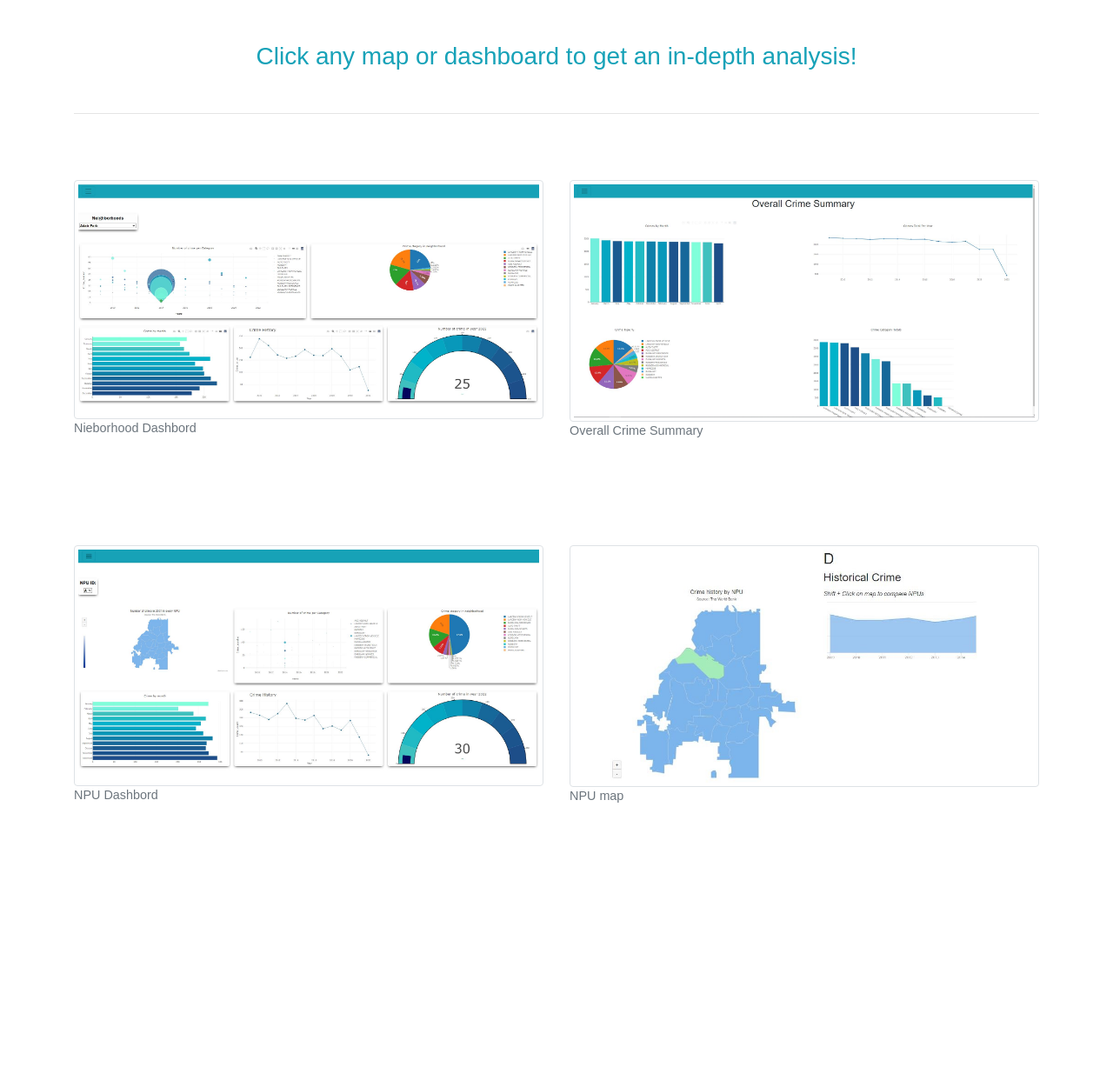
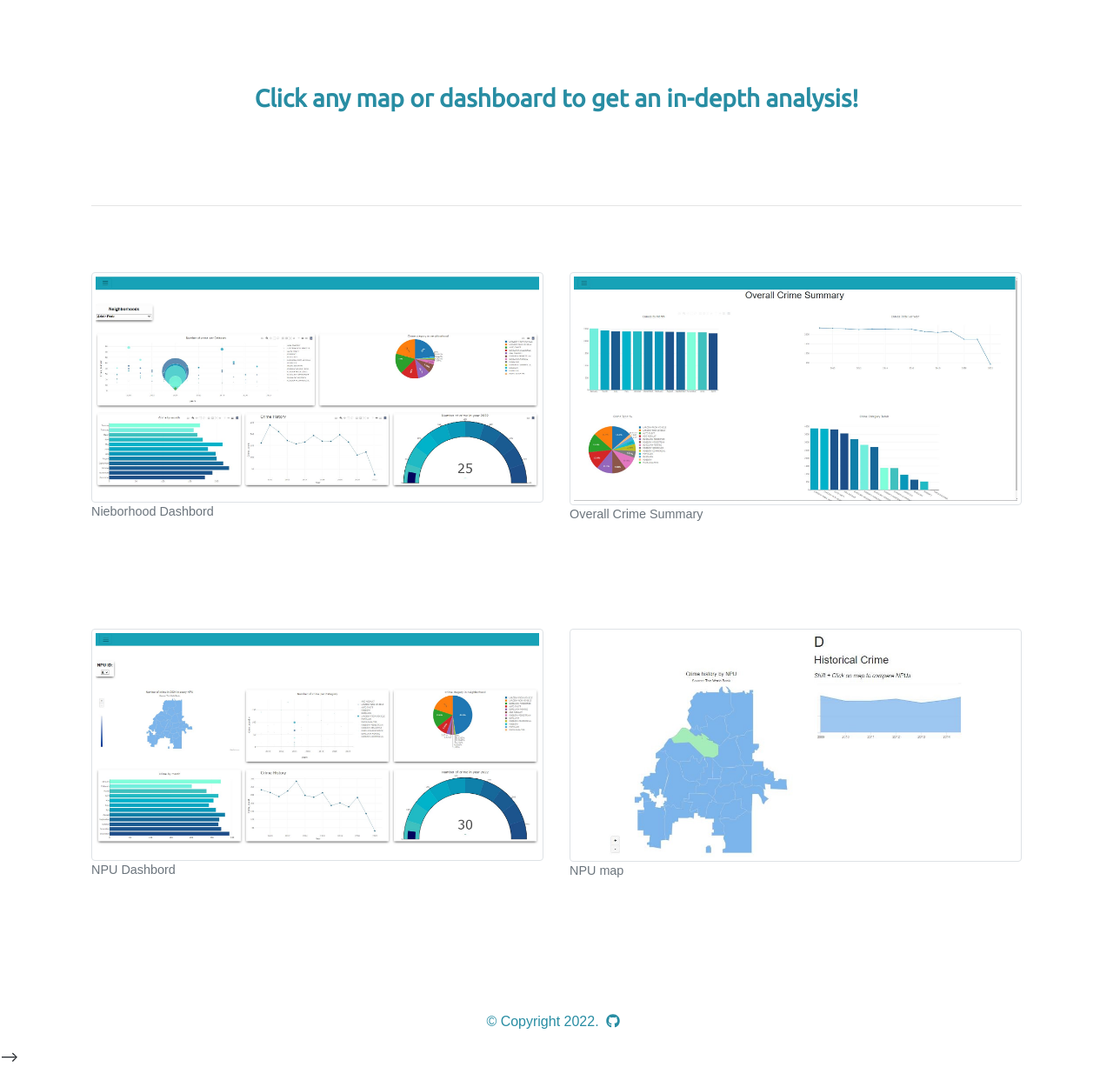
Before and after one commit to lalesafarzade/Project3-crime-dashboard, a Flask app: page / in a window 1280 px wide. Shown: the part 56-1283 px from the top of the page at 87% size. Before the commit the page ends 979 px from the top, so only its background shows below. Run offline with Flask 2, Linux system fonts and the light colour scheme; some libraries are stand-ins or nearby versions.

Commit message:
file updating

```diff
--- a/static/css/styles.css
+++ b/static/css/styles.css
@@ -22,7 +22,36 @@
   background-color: rgb(255, 255, 255);
 
 }
+.box-comp:hover{
+  background-color: #288da3;
+  font-style: italic;
+}
+.t-Data2:hover{
+  background-color: #f8f9f9;
 
+}
+
+.t-Data2{
+  font-family: "Ubuntu";
+  color:#288da3 ;
+  font-size: 1.5 rem;
+  font-weight: bold;
+  margin-top: 3rem;
+}
+
+.panel:hover{
+  border-color: #FDCEB9;
+  border-style: solid;
+}
+
+.box-comp {
+  border-radius: 1rem;
+
+  margin-bottom: 2rem;
+  padding: 10px 20px ;
+  color:black;
+  background-color: #e7ebee00;
+}
 .panel-primary .panel-body{
   box-shadow: 0 8px 16px -6px rgb(8, 8, 8);
   padding: 10px;
@@ -99,5 +128,25 @@
     margin: 0.5em 0;
     padding: 0;
     border: none;
-  }
+  };
+
+  .col-lg-4{
+    margin-top: 1.2rem;
+
+  };
 }
+
+#footer{
+  margin-top: 2.5rem 1rem;
+  text-align: center;
+  color: #288da3;
+}
+.social-icon {
+  color: #288da3;
+  border-color: black;
+  margin:0 .5rem;
+}
+
+.social-icon:hover,#footer:hover,#nav-brand:hover,#nav-text:hover,.t-Data:hover {
+  color: #FDCEB9;
+}
--- a/static/js/choropleth.js
+++ b/static/js/choropleth.js
@@ -8,7 +8,7 @@
 function initialize()
 {
     var select=d3.select("#selDataset");
-    d3.json("/cat_neighborhood").then(function(data) {
+    d3.json("/year_neighborhood").then(function(data) {
         dataset=data.res
         let neighborhood_option=[]
         for (let i = 0; i < dataset.length; i++){
--- a/static/js/dashboard.js
+++ b/static/js/dashboard.js
@@ -1,3 +1,9 @@
+console.log(window.location.pathname)
+var data=d3.json("/MapAPI").then(function(data) {
+  console.log(data);
+});
+
+
 function initialize()
 {
     var select=d3.select("#selDataset");
--- a/static/js/data.js
+++ b/static/js/data.js
@@ -129,7 +129,7 @@
         },
 
         subtitle: {
-          text: 'Source: <a href="https://www.atlantapd.org/i-want-to/crime-data-downloads">The World Bank</a>'
+          text: 'Source: <a href="https://www.atlantapd.org/i-want-to/crime-data-downloads">Atlanta Police Department</a>'
         },
 
         mapNavigation: {
@@ -141,11 +141,13 @@
 
         colorAxis: {
           type: 'logarithmic',
+          color:'#288da3',
           endOnTick: false,
         startOnTick: false,
         min: 1
 
         },
+        color: '#288da3',
 
         tooltip: {
           formatter: function () {
--- a/templates/index.html
+++ b/templates/index.html
@@ -49,13 +49,14 @@
 
 
             <div class="col-lg-12 col-md-12">
+              <br><br><h3 class="t-Data2" style="text-align: center;">Click any map or dashboard to get an in-depth analysis!</h3><br>
               <div class="box-comp">
               <!--<div class="panel" id="panel-col2"> -->
                 <br>
                 <br>
 
 
-                <h3 class="p-comp text-info" style="text-align: center;">Click any map or dashboard to get an in-depth analysis!</h3><br>
+
                 <hr>
                 <div class="row" style="padding: 60px 0;">
                   <div class="col-lg-6 col-md-12">
@@ -86,16 +87,16 @@
         </div>
         </div>
 
-      <!--</section>
+      </section>
       <footer class="footer-section" id="footer">
         <div class="container">
           <br>
           <br>
-          <a href="https://www.linkedin.com/in/lalehsafarzadeh/"><i class="social-icon fab fa-linkedin"></i></a>
+          <!--<a href="https://www.linkedin.com/in/lalehsafarzadeh/"><i class="social-icon fab fa-linkedin"></i></a>
           <i class="social-icon fas fa-address-card"></i>
-          <a href = "mailto: lalesafarzade@gmail.com"><i class="social-icon fas fa-envelope"></i></a>
-          <a href="https://github.com/lalesafarzade"><i class="social-icon fab fa-github"></i></a><br>
-          <p id="footer">© Copyright  2022.</p>
+          <a href = "mailto: lalesafarzade@gmail.com"><i class="social-icon fas fa-envelope"></i></a>-->
+
+          <p id="footer">© Copyright  2022.<a href="https://github.com/lalesafarzade/Project3-crime-dashboard"><i class="social-icon fab fa-github"></i></a></p>
 
         </div>
       </footer>-->
```
